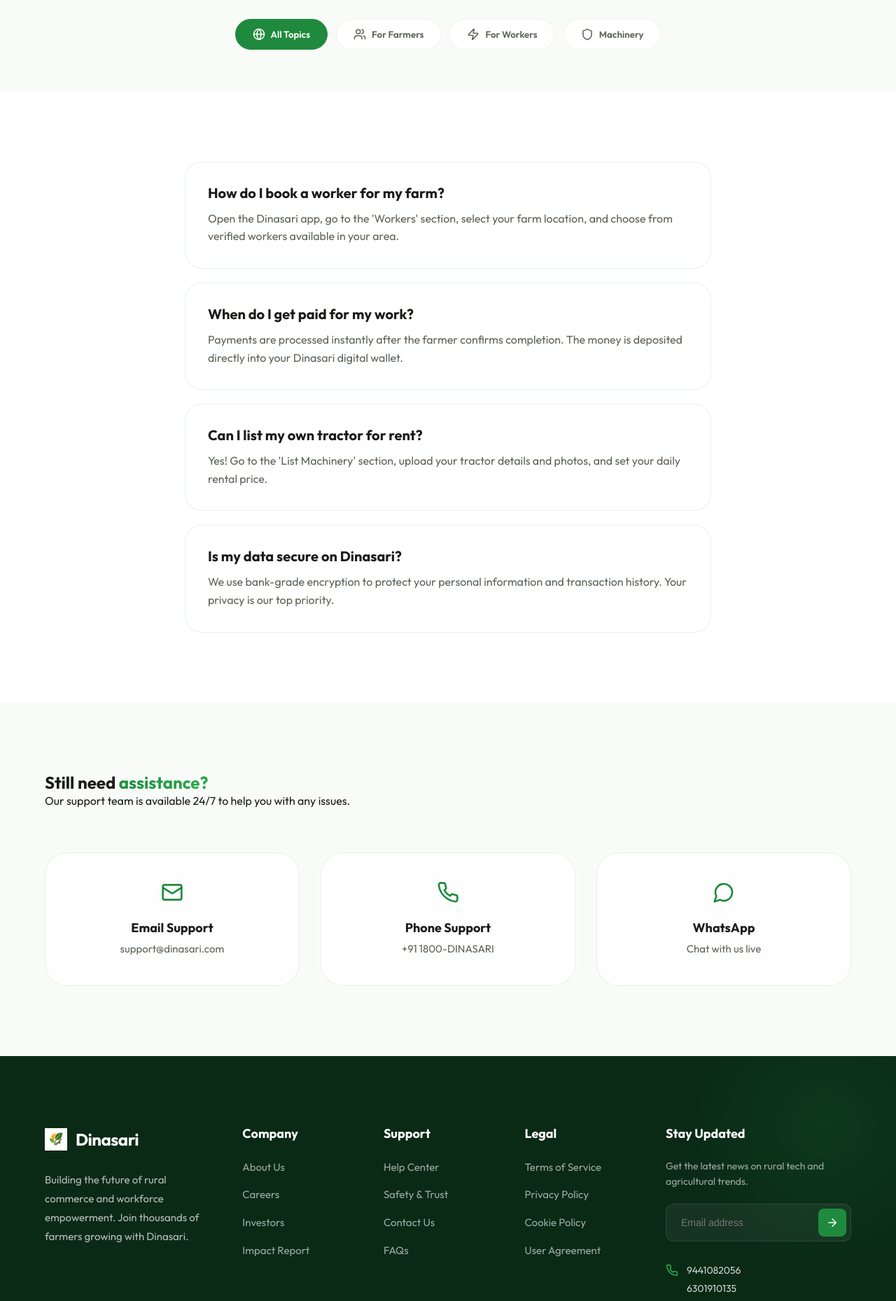
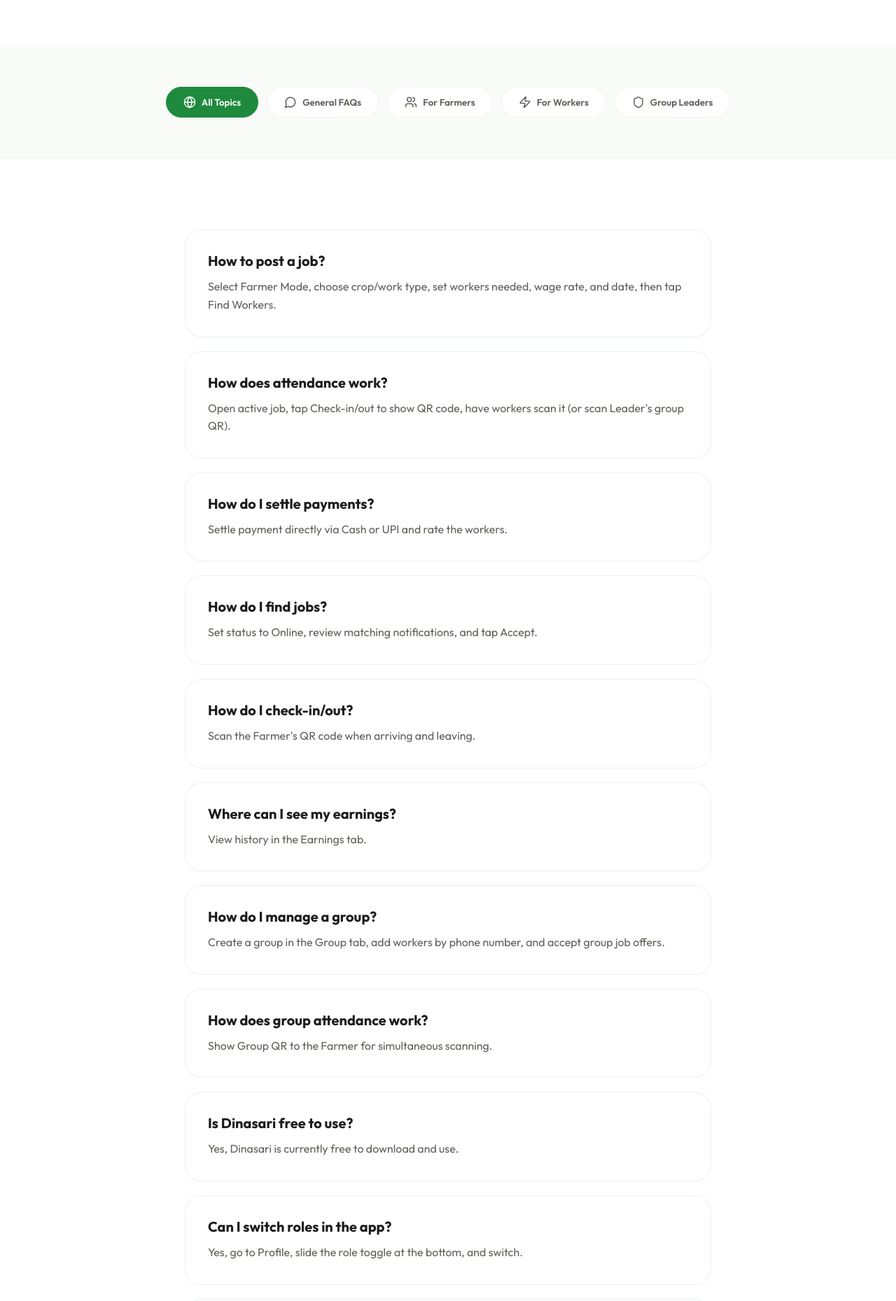
Before and after one commit to Burrisaiyadav/Dinasari-landingpage, a React (Vite) app: page /help in a window 1280 px wide. Shown: the part 620-2479 px from the top of the page at 70% size. Built offline with nearby package versions, Linux system fonts and the light colour scheme; no server answers.

Commit message:
feat: add footer component with newsletter signup and create help and legal landing pages

```diff
--- a/src/App.jsx
+++ b/src/App.jsx
@@ -9,7 +9,7 @@
 import InvestorPage from './pages/InvestorPage'
 import ImpactPage from './pages/ImpactPage'
 import HelpPage from './pages/HelpPage'
-import { TermsPage, PrivacyPage, SafetyPage } from './pages/LegalPages'
+import { TermsPage, PrivacyPage, SafetyPage, CookiePage } from './pages/LegalPages'
 
 function App() {
   return (
@@ -28,6 +28,7 @@
             <Route path="/terms" element={<TermsPage />} />
             <Route path="/privacy" element={<PrivacyPage />} />
             <Route path="/safety" element={<SafetyPage />} />
+            <Route path="/cookies" element={<CookiePage />} />
           </Routes>
         </main>
         <Footer />
--- a/src/components/Footer.jsx
+++ b/src/components/Footer.jsx
@@ -86,7 +86,7 @@
             <ul style={{ listStyle: 'none', display: 'flex', flexDirection: 'column', gap: '14px' }}>
               <li><Link to="/terms" className="footer-link">Terms of Service</Link></li>
               <li><Link to="/privacy" className="footer-link">Privacy Policy</Link></li>
-              <li><Link to="/privacy" className="footer-link">Cookie Policy</Link></li>
+              <li><Link to="/cookies" className="footer-link">Cookie Policy</Link></li>
               <li><Link to="/terms" className="footer-link">User Agreement</Link></li>
             </ul>
           </div>
@@ -162,8 +162,7 @@
               <div style={{ display: 'flex', gap: '12px', alignItems: 'flex-start', marginBottom: '12px' }}>
                 <Phone size={18} color="var(--primary-light)" style={{ marginTop: '2px' }} />
                 <div style={{ display: 'flex', flexDirection: 'column', gap: '4px' }}>
-                  <span style={{ fontSize: '14px', color: 'rgba(255, 255, 255, 0.8)' }}>9441082056</span>
-                  <span style={{ fontSize: '14px', color: 'rgba(255, 255, 255, 0.8)' }}>6301910135</span>
+                  <span style={{ fontSize: '14px', color: 'rgba(255, 255, 255, 0.8)' }}>9014369419</span>
                 </div>
               </div>
               <div style={{ display: 'flex', gap: '12px', alignItems: 'flex-start' }}>
--- a/src/pages/HelpPage.jsx
+++ b/src/pages/HelpPage.jsx
@@ -9,31 +9,82 @@
   const faqs = [
     {
       category: 'farmer',
-      q: "How do I book a worker for my farm?",
-      a: "Open the Dinasari app, go to the 'Workers' section, select your farm location, and choose from verified workers available in your area."
+      q: "How to post a job?",
+      a: "Select Farmer Mode, choose crop/work type, set workers needed, wage rate, and date, then tap Find Workers."
+    },
+    {
+      category: 'farmer',
+      q: "How does attendance work?",
+      a: "Open active job, tap Check-in/out to show QR code, have workers scan it (or scan Leader's group QR)."
+    },
+    {
+      category: 'farmer',
+      q: "How do I settle payments?",
+      a: "Settle payment directly via Cash or UPI and rate the workers."
     },
     {
       category: 'worker',
-      q: "When do I get paid for my work?",
-      a: "Payments are processed instantly after the farmer confirms completion. The money is deposited directly into your Dinasari digital wallet."
+      q: "How do I find jobs?",
+      a: "Set status to Online, review matching notifications, and tap Accept."
     },
     {
-      category: 'machinery',
-      q: "Can I list my own tractor for rent?",
-      a: "Yes! Go to the 'List Machinery' section, upload your tractor details and photos, and set your daily rental price."
+      category: 'worker',
+      q: "How do I check-in/out?",
+      a: "Scan the Farmer's QR code when arriving and leaving."
+    },
+    {
+      category: 'worker',
+      q: "Where can I see my earnings?",
+      a: "View history in the Earnings tab."
+    },
+    {
+      category: 'leader',
+      q: "How do I manage a group?",
+      a: "Create a group in the Group tab, add workers by phone number, and accept group job offers."
+    },
+    {
+      category: 'leader',
+      q: "How does group attendance work?",
+      a: "Show Group QR to the Farmer for simultaneous scanning."
     },
     {
       category: 'general',
-      q: "Is my data secure on Dinasari?",
-      a: "We use bank-grade encryption to protect your personal information and transaction history. Your privacy is our top priority."
+      q: "Is Dinasari free to use?",
+      a: "Yes, Dinasari is currently free to download and use."
+    },
+    {
+      category: 'general',
+      q: "Can I switch roles in the app?",
+      a: "Yes, go to Profile, slide the role toggle at the bottom, and switch."
+    },
+    {
+      category: 'general',
+      q: "What languages are supported?",
+      a: "English, Hindi (हिन्दी), and Telugu (తెలుగు) are supported."
+    },
+    {
+      category: 'farmer',
+      q: "What if a worker doesn't show up?",
+      a: "You can cancel the booking in the app and select 'Worker did not show up' to reopen the slots."
+    },
+    {
+      category: 'worker',
+      q: "What if the Farmer refuses to pay?",
+      a: "Raise a dispute immediately in the job details page. Dinasari takes wage withholding seriously and will suspend violating accounts."
+    },
+    {
+      category: 'worker',
+      q: "Camera not working for QR scan?",
+      a: "Check if camera permissions are granted. The Farmer can also check you in manually via your ID."
     }
   ];
 
   const categories = [
     { id: 'all', name: 'All Topics', icon: <Globe size={18} /> },
+    { id: 'general', name: 'General FAQs', icon: <MessageCircle size={18} /> },
     { id: 'farmer', name: 'For Farmers', icon: <Users size={18} /> },
     { id: 'worker', name: 'For Workers', icon: <Zap size={18} /> },
-    { id: 'machinery', name: 'Machinery', icon: <Shield size={18} /> }
+    { id: 'leader', name: 'Group Leaders', icon: <Shield size={18} /> }
   ];
 
   return (
@@ -51,6 +102,9 @@
               HELP CENTER
             </div>
             <h1>How can we <span className="text-gradient">help you?</span></h1>
+            <p style={{ fontSize: '18px', color: 'var(--text-muted)', marginBottom: '40px' }}>
+              Welcome to Dinasari. We are here to support you at every stage of your farming and agricultural journey.
+            </p>
 
             <div className="search-bar-container">
               <Search className="search-icon" size={20} />
@@ -119,7 +173,7 @@
             <div className="support-card glass">
               <Phone size={32} color="var(--primary)" />
               <h4>Phone Support</h4>
-              <p>+91 1800-DINASARI</p>
+              <p>+91 9014369419</p>
             </div>
             <div className="support-card glass">
               <MessageCircle size={32} color="var(--primary)" />
```
Also changed, not shown: src/pages/LegalPages.jsx (+84 -27 lines).
